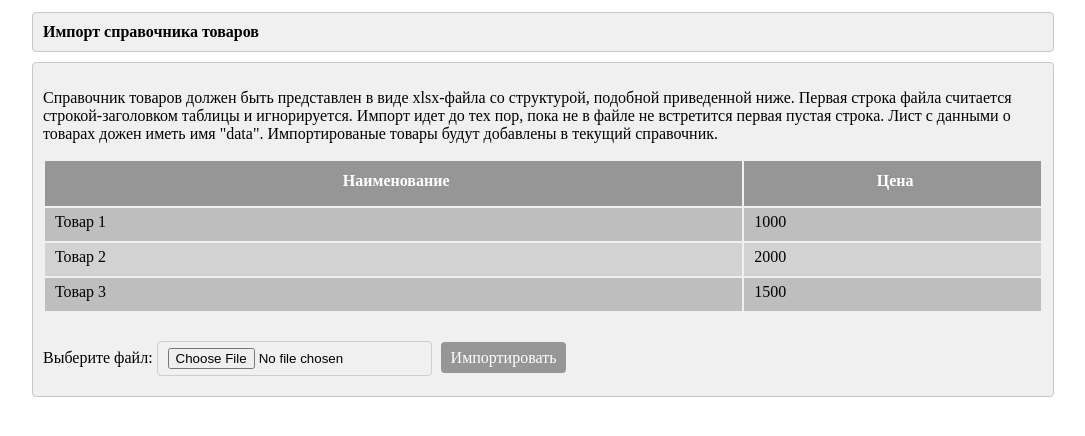
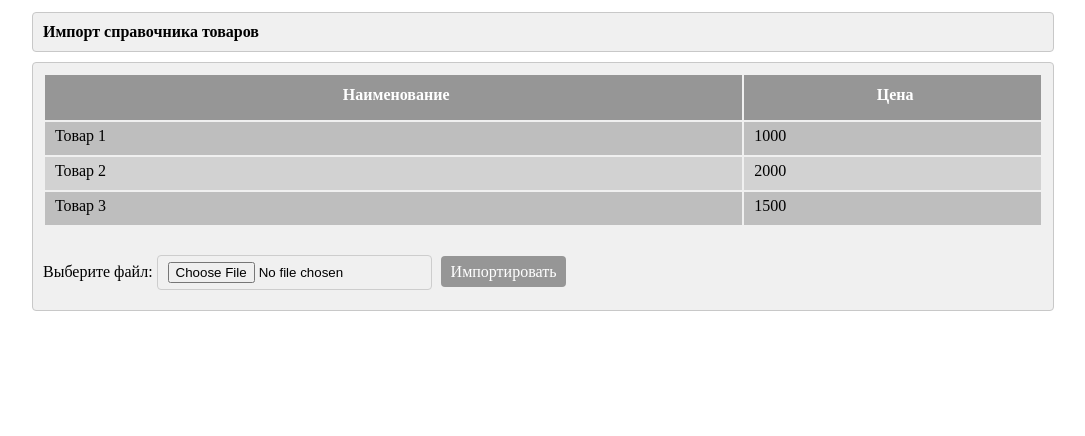
Before and after one commit to AnnSkachkova/ann_kursovaya, a Django app: page /import_products/ in a window 1280 px wide. Shown: the part 93-529 px from the top of the page, without its empty margins (97-1182 px from the left). Run offline with Django 4.2, Linux system fonts and the light colour scheme; the visitor is signed in with stand-in values (Sample User, id 1); some libraries are stand-ins or nearby versions.

Commit message:
удалила ненужное?

```diff
--- a/templates/import_products.html
+++ b/templates/import_products.html
@@ -4,12 +4,6 @@
 {% block content %}
     <div class="basic-div content-div"><strong>Импорт справочника товаров</strong></div>
     <div class="basic-div content-div" id="content-div">
-        <p>
-            Справочник товаров должен быть представлен в виде xlsx-файла со структурой, подобной приведенной ниже.
-            Первая строка файла считается строкой-заголовком таблицы и игнорируется. Импорт идет до тех пор, пока не
-            в файле не встретится первая пустая строка. Лист с данными о товарах дожен иметь имя "data".
-            Импортированые товары будут добавлены в текущий справочник.
-        </p>
         <table class="content-table">
             <tr>
                 <th>Наименование</th>
```
